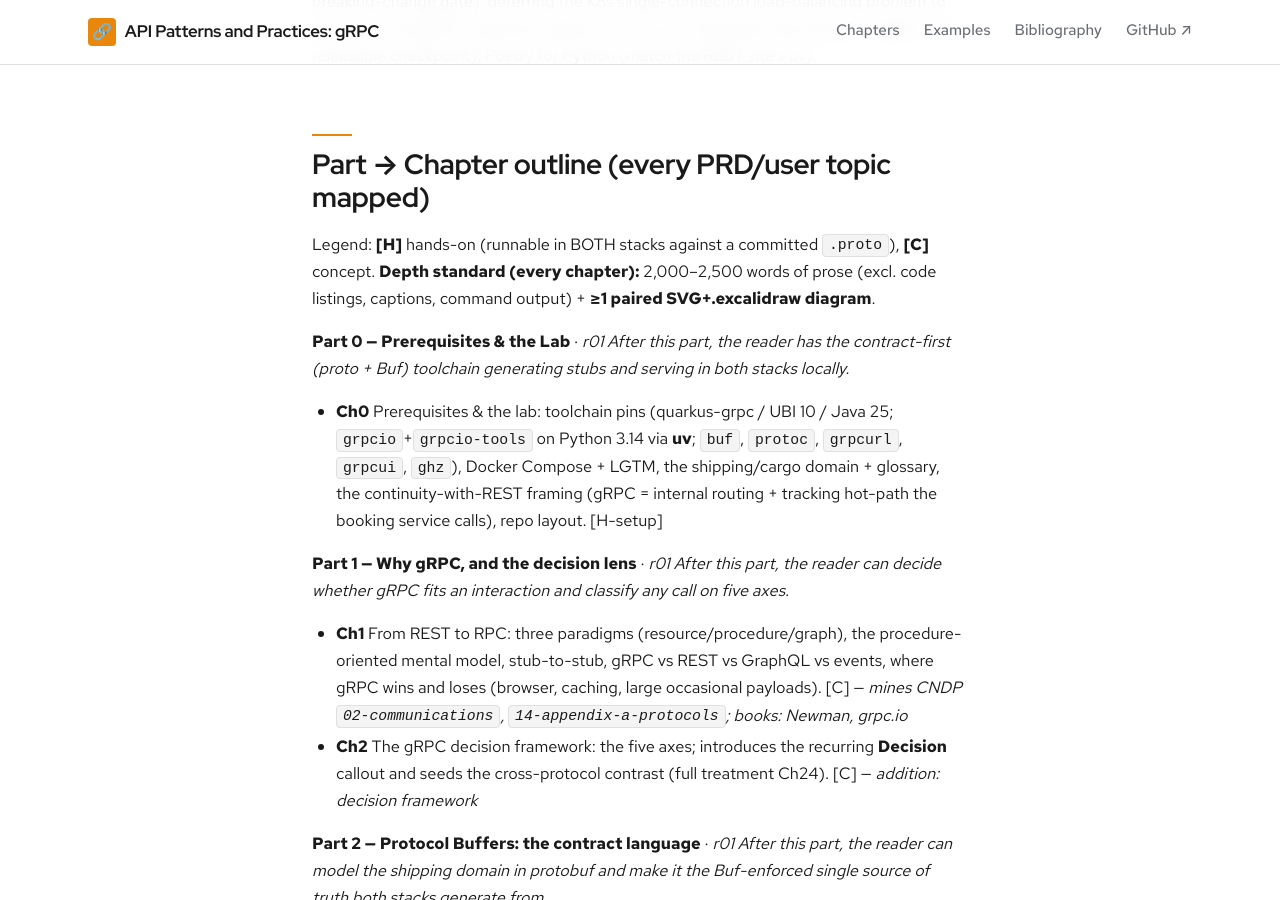
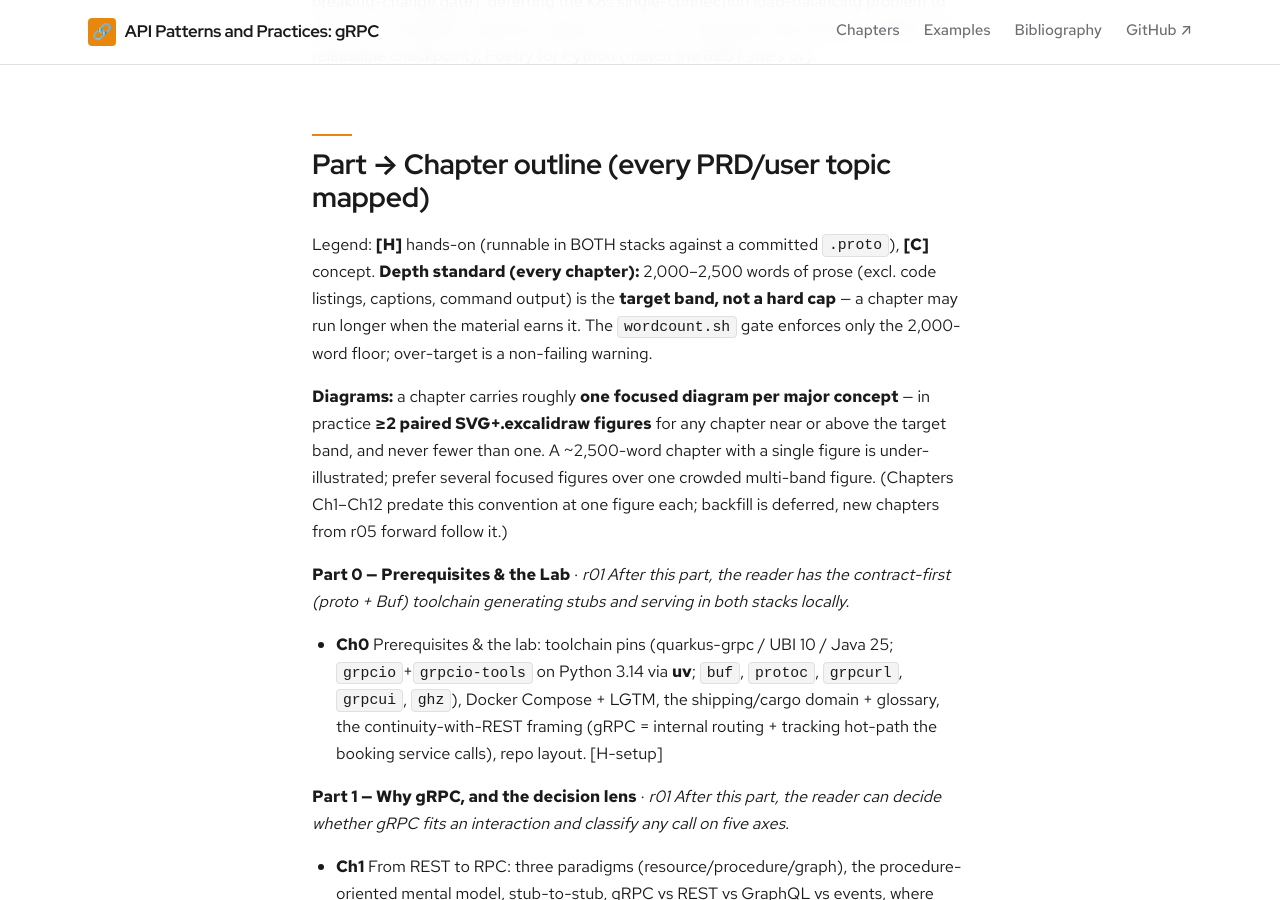
Before and after one commit to patterncatalyst/api-patterns-and-practices-grpc, a Jekyll site: the page built from _plans/iteration-plan.md, in a window 1280 px wide and 900 px high, scrolled down 2451 px. Built offline with Jekyll 4.4.1, drawn with Linux system fonts in a browser that asks for light colours; some web fonts are replaced; some of the changed text lies outside the part shown.

Commit message:
docs(plan): soft word-count target + multi-figure convention
- 2,000-2,500 words is a target band, not a hard cap; only the 2,000 floor
  is enforced, over-target warns.
- Diagrams: one focused figure per major concept, >=2 for a full-length
  chapter from r05 forward (Ch1-12 backfill deferred). A ~2,500-word chapter
  on a single figure is under-illustrated.

```diff
--- a/_plans/iteration-plan.md
+++ b/_plans/iteration-plan.md
@@ -82,7 +82,16 @@ all-chapters (no releasable checkpoint); Poetry for Python (match the REST site'
 
 Legend: **[H]** hands-on (runnable in BOTH stacks against a committed `.proto`), **[C]** concept.
 **Depth standard (every chapter):** 2,000–2,500 words of prose (excl. code listings,
-captions, command output) + **≥1 paired SVG+.excalidraw diagram**.
+captions, command output) is the **target band, not a hard cap** — a chapter may run
+longer when the material earns it. The `wordcount.sh` gate enforces only the 2,000-word
+floor; over-target is a non-failing warning.
+
+**Diagrams:** a chapter carries roughly **one focused diagram per major concept** — in
+practice **≥2 paired SVG+.excalidraw figures** for any chapter near or above the target
+band, and never fewer than one. A ~2,500-word chapter with a single figure is
+under-illustrated; prefer several focused figures over one crowded multi-band figure.
+(Chapters Ch1–Ch12 predate this convention at one figure each; backfill is deferred, new
+chapters from r05 forward follow it.)
 
 **Part 0 — Prerequisites & the Lab** · _r01_
 _After this part, the reader has the contract-first (proto + Buf) toolchain generating stubs and serving in both stacks locally._
@@ -212,7 +221,7 @@ whose assertions are exactly the chapter's "On the wire" box.
 - **Ch27** capstone: all services, all four RPC modes, deadlines/retries/rich errors, mTLS+JWT, OTel seam, buf-gated, ghz-tested, Compose→minikube; verify asserts the end-to-end booking→route→track flow both stacks.
 - **Appendix A** CRC deploy; verify asserts a traced call through an HTTP/2 Route + STRICT mTLS canary.
 
-## Diagrams (≥1 per chapter, paired `.svg`+`.excalidraw` in `assets/diagrams/`)
+## Diagrams (one per major concept — ≥2 per full-length chapter from r05 on; paired `.svg`+`.excalidraw` in `assets/diagrams/`)
 
 Generated via the ported `scripts/generate_diagram.py` (lgtm-diagram-generator), house
 amber on Red Hat fonts; captions unique and sequential per doc (version-aware sort —
@@ -285,7 +294,7 @@ template residue; one unary RPC running and traced end to end through LGTM.
 4. `buf lint` passes and `buf breaking` runs against a committed baseline on every push; a deliberate breaking change (reused tag / changed type) **fails** CI; a safe additive edit passes.
 5. Codetab shells and the `contracts/proto/` layout accept a `go/` or `cpp/` stack with no proto or harness change (demonstrated by a stubbed discovery entry).
 6. `_plans/coverage-matrix.md` maps every PRD/user topic to a chapter; CI fails on a missing mapped-and-claimed file.
-7. Each chapter is 2,000–2,500 words excl. code/captions/output (`scripts/wordcount.sh`); every chapter embeds ≥1 paired SVG+.excalidraw; the verification footer flips only on green in both stacks.
+7. Each chapter clears the 2,000-word floor (`scripts/wordcount.sh`; 2,000–2,500 is a soft target, over-target warns not fails); every chapter embeds paired SVG+.excalidraw figures — one per major concept, ≥2 for a full-length chapter (r05 on); the verification footer flips only on green in both stacks.
 8. `bundle exec jekyll build` green on every push; no lgtm-jekyll / REST / eBPF template residue.
 9. Runs on all three tiers: Compose (Ch27), minikube with the LB problem demonstrated and fixed (Ch22/Ch27), CRC (Appendix A), each with a traced call.
 10. All four RPC types are implemented and verified (unary Ch5/7; server/client/bidi Ch8/9); Ch17 asserts streaming order/completion + backpressure.
```
